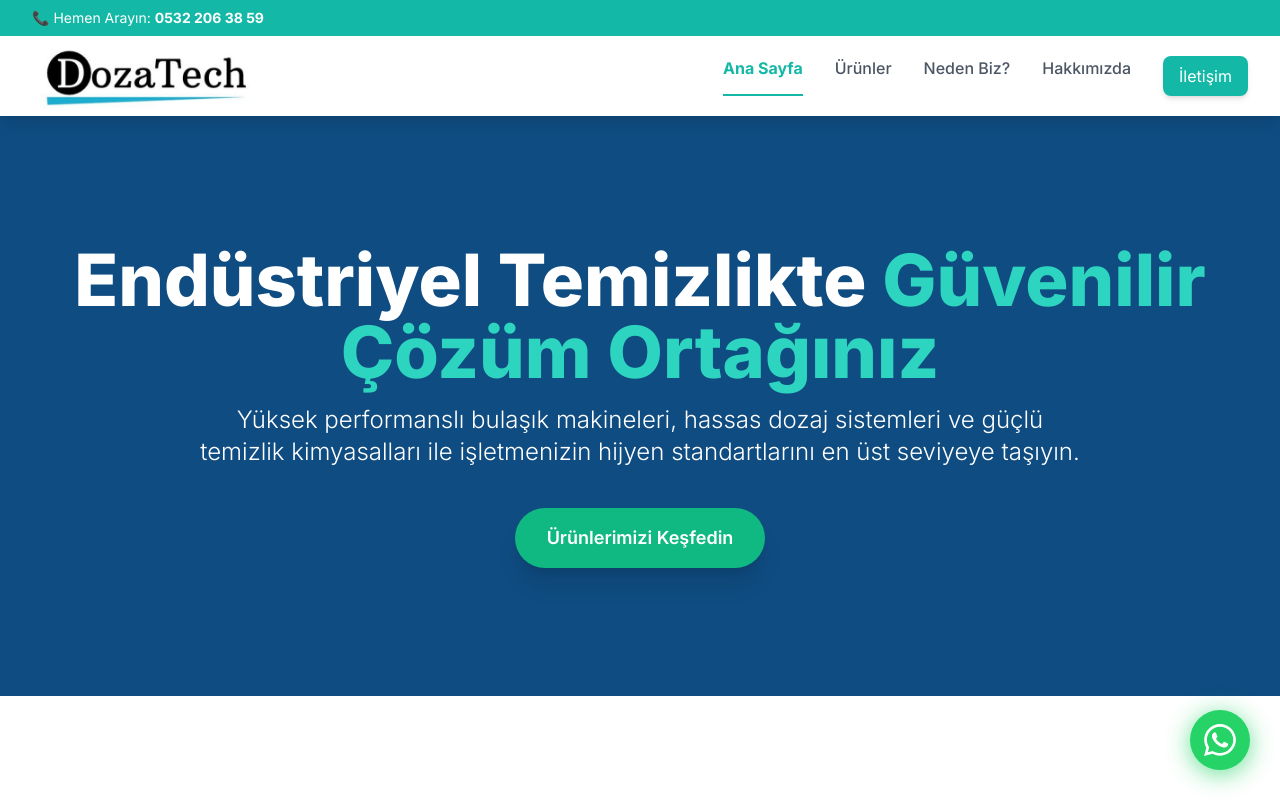
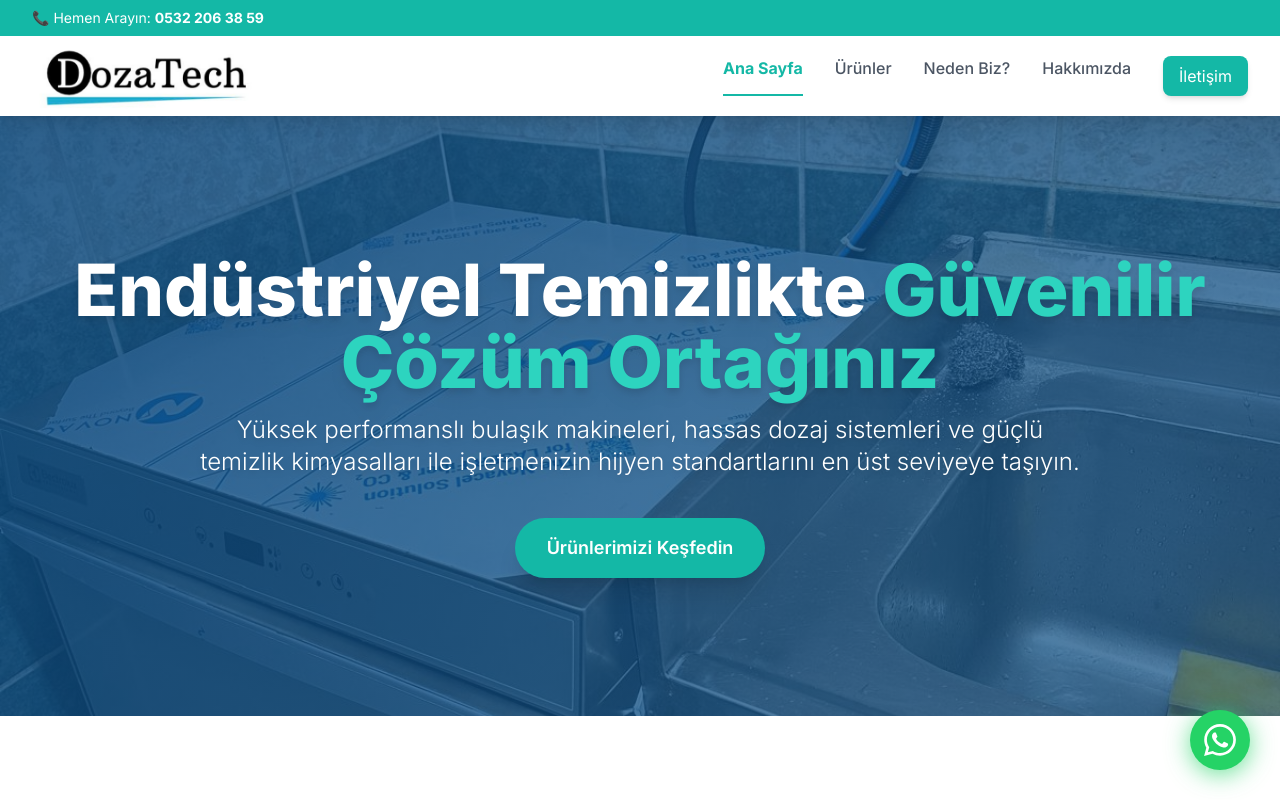
Before and after one commit to kagandms/Dozatech-Website, a plain HTML site: page index.html in a window 1280 px wide. Shown: the top 800 px of the page. Drawn offline with nearby package versions, Linux system fonts and the light colour scheme.

Commit message:
🎬 Hero slideshow eklendi: montaj1 ve montaj2 fotoğrafları
- Arka plana 2 fotoğraf slideshow olarak eklendi
- 3.5 saniyede bir otomatik geçiş
- Yumuşak fade animasyonu
- Overlay ile metin okunabilirliği artırıldı
- Drop shadow ile metin görünürlüğü iyileştirildi

```diff
--- a/index.html
+++ b/index.html
@@ -248,6 +248,50 @@
                 box-shadow: 0 4px 25px rgba(37, 211, 102, 0.7);
             }
         }
+
+        /* Hero Slideshow */
+        .hero-slideshow {
+            position: relative;
+            overflow: hidden;
+        }
+
+        .hero-slide {
+            position: absolute;
+            top: 0;
+            left: 0;
+            width: 100%;
+            height: 100%;
+            background-size: cover;
+            background-position: center;
+            opacity: 0;
+            transition: opacity 1.5s ease-in-out;
+        }
+
+        .hero-slide.active {
+            opacity: 1;
+        }
+
+        .hero-slide-1 {
+            background-image: url('montaj1.jpeg');
+        }
+
+        .hero-slide-2 {
+            background-image: url('montaj2.jpeg');
+        }
+
+        .hero-overlay {
+            position: absolute;
+            top: 0;
+            left: 0;
+            width: 100%;
+            height: 100%;
+            background: linear-gradient(135deg, rgba(15, 76, 129, 0.85) 0%, rgba(15, 76, 129, 0.7) 100%);
+        }
+
+        .hero-content {
+            position: relative;
+            z-index: 10;
+        }
     </style>
 </head>
 
@@ -308,18 +352,26 @@
         </div>
     </header>
 
-    <!-- 1. Ana Sayfa (Hero Section) -->
-    <section id="home" class="primary-color text-white py-24 sm:py-32">
-        <div class="max-w-7xl mx-auto px-4 sm:px-6 lg:px-8 text-center">
-            <h1 class="text-4xl sm:text-6xl lg:text-7xl font-extrabold leading-tight mb-4 scroll-reveal" data-delay="1">
+    <!-- 1. Ana Sayfa (Hero Section with Slideshow) -->
+    <section id="home" class="hero-slideshow text-white py-24 sm:py-32 min-h-[600px] flex items-center">
+        <!-- Arka Plan Slaytları -->
+        <div class="hero-slide hero-slide-1 active"></div>
+        <div class="hero-slide hero-slide-2"></div>
+        <!-- Overlay -->
+        <div class="hero-overlay"></div>
+        <!-- İçerik -->
+        <div class="hero-content max-w-7xl mx-auto px-4 sm:px-6 lg:px-8 text-center w-full">
+            <h1 class="text-4xl sm:text-6xl lg:text-7xl font-extrabold leading-tight mb-4 scroll-reveal drop-shadow-lg"
+                data-delay="1">
                 Endüstriyel Temizlikte <span class="text-teal-400">Güvenilir Çözüm Ortağınız</span>
             </h1>
-            <p class="text-xl sm:text-2xl font-light mb-10 max-w-4xl mx-auto scroll-reveal" data-delay="2">
+            <p class="text-xl sm:text-2xl font-light mb-10 max-w-4xl mx-auto scroll-reveal drop-shadow-md"
+                data-delay="2">
                 Yüksek performanslı bulaşık makineleri, hassas dozaj sistemleri ve güçlü temizlik kimyasalları ile
                 işletmenizin hijyen standartlarını en üst seviyeye taşıyın.
             </p>
             <a href="urunler.html"
-                class="inline-block accent-color hover:bg-teal-600 text-white text-lg font-semibold px-8 py-4 rounded-full transition duration-300 transform hover:scale-105 shadow-xl scroll-reveal"
+                class="inline-block bg-teal-500 hover:bg-teal-600 text-white text-lg font-semibold px-8 py-4 rounded-full transition duration-300 transform hover:scale-105 shadow-xl scroll-reveal"
                 data-delay="3">
                 Ürünlerimizi Keşfedin
             </a>
@@ -592,6 +644,19 @@
             revealElements.forEach(element => {
                 observer.observe(element);
             });
+
+            // 4. Hero Slideshow
+            const slides = document.querySelectorAll('.hero-slide');
+            let currentSlide = 0;
+
+            function nextSlide() {
+                slides[currentSlide].classList.remove('active');
+                currentSlide = (currentSlide + 1) % slides.length;
+                slides[currentSlide].classList.add('active');
+            }
+
+            // Her 3.5 saniyede bir slayt değiştir
+            setInterval(nextSlide, 3500);
         });
     </script>
 
```
Also changed, not shown: montaj1.jpeg (added), montaj2.jpeg (added).
